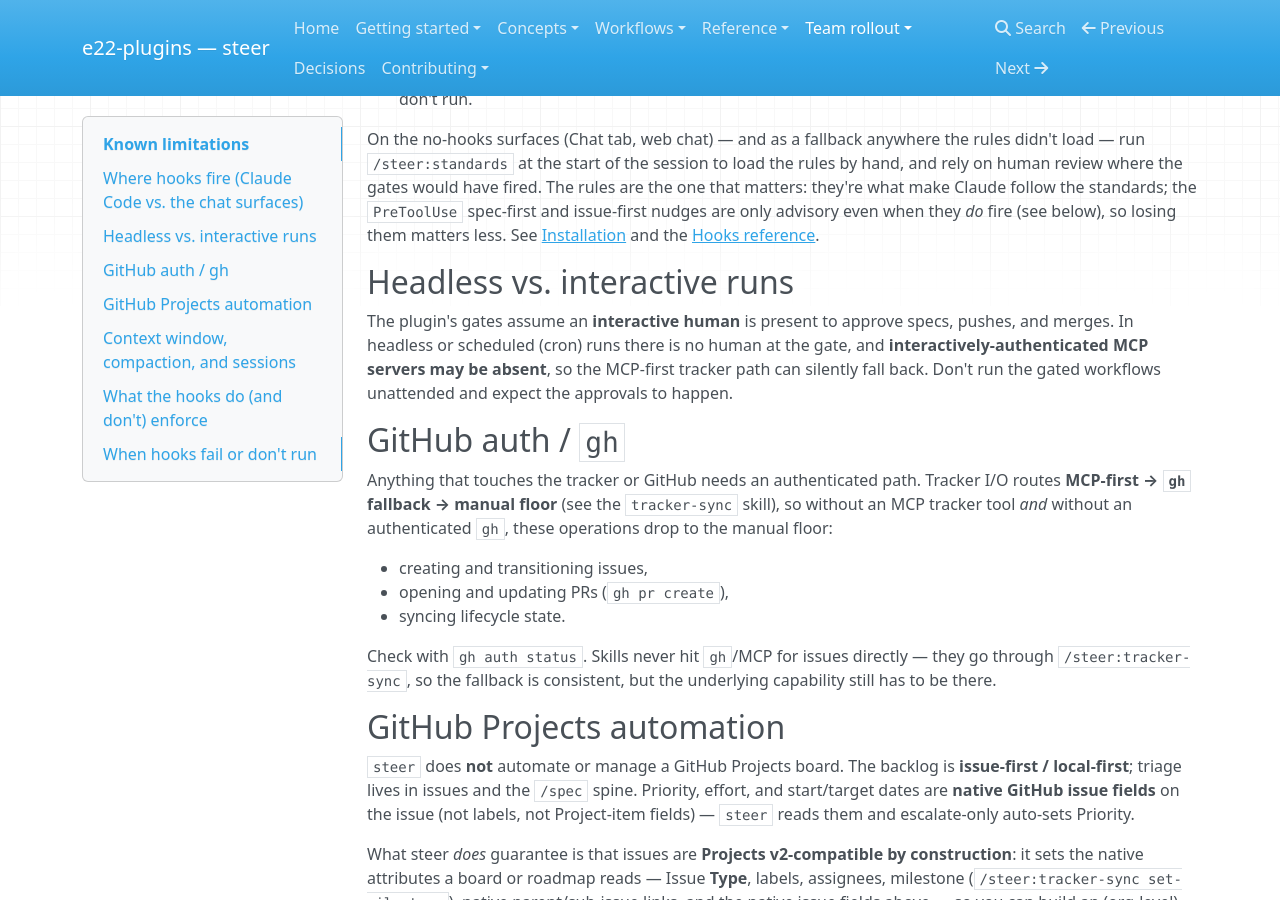
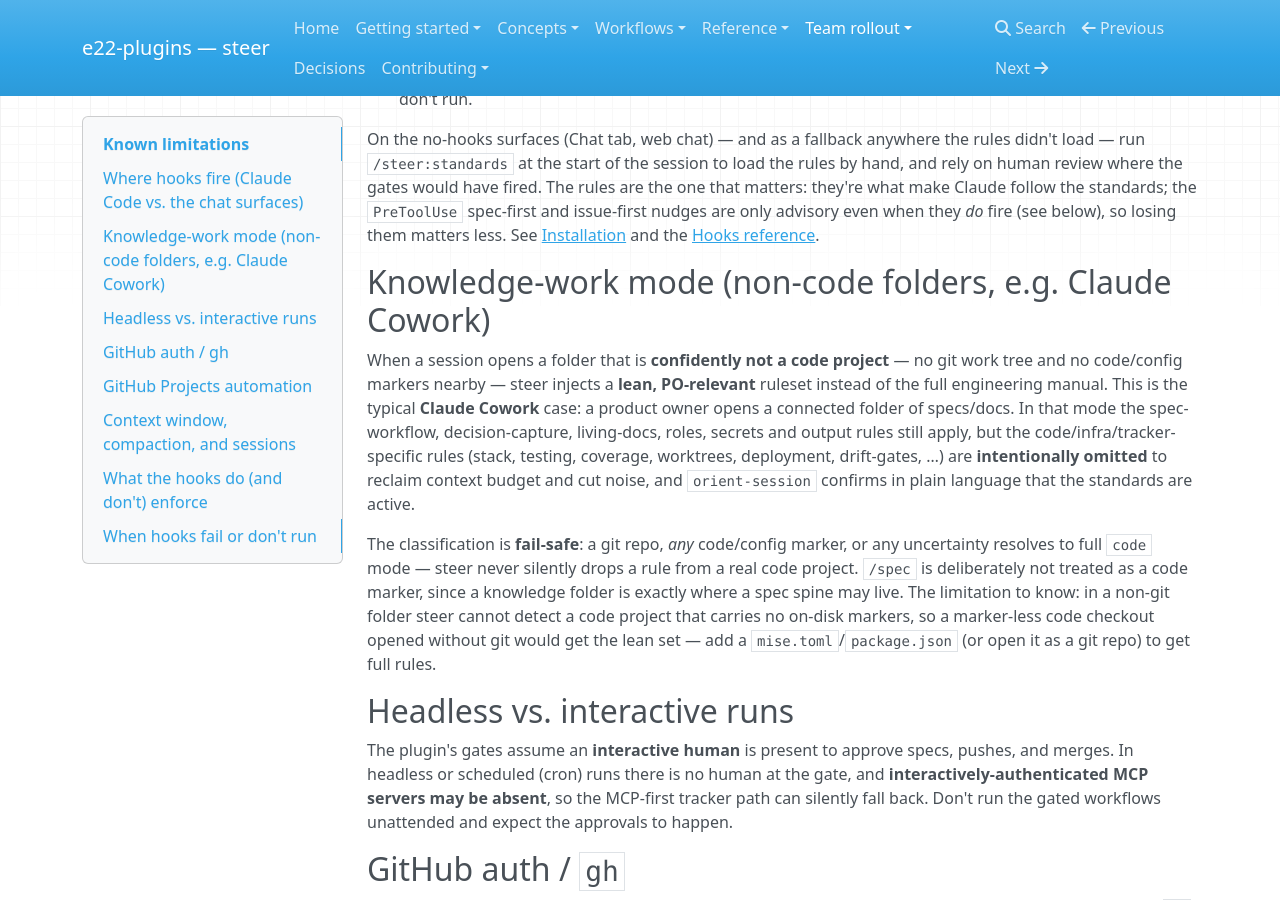
Before and after one commit to element22llc/e22-plugins, an MkDocs documentation site: the page built from docs/reference/known-limitations.md, in a window 1280 px wide and 900 px high, scrolled down 454 px. Built offline with MkDocs 1.6.1, drawn with Linux system fonts in a browser that asks for light colours; nearby versions of some CDN libraries.

Commit message:
feat(steer): knowledge-work mode hardens Cowork PO experience
steer works in Claude Cowork (the full hook lifecycle runs there), but every
hook anchors on a .git root: a Cowork product owner opens a non-git connected
folder of specs/docs, so inject-standards fails open and dumps all 30 rules
with zero orientation — the worst case for the least technical user.

Add a knowledge-work mode:
- steer_work_mode (lib/scope.sh) classifies a folder 'knowledge' only when
  confidently non-code (no git work tree, no code/config/source marker within
  maxdepth 2); any doubt → 'code' (fail-safe; never silently drops a rule).
- In knowledge mode inject-standards.sh injects only the lean, always-on
  PO-relevant core and skips every inject-when-marked rule. The code/CI/PR/
  worktree-specific rules (10,15,20,22,24,40,41,45,50,55,80,85,99) gained an
  inject-when=code-project marker; spec-workflow, decision-capture, living-docs,
  roles, issue-tracker, secrets, compliance and output stay always-on.
- orient-session.sh (startup-only, so no resume/compact re-fire) emits a
  plain-language "standards are active, just describe your goal" confirmation,
  closing the silent-injection trust gap for non-technical users.

Designed via independent plan review; hardened after a high-effort code review
(broadened the classifier to catch loose-source folders; scoped 50/99 which are
code-delivery checklists that contradicted the knowledge-mode banner).

Tests: +3 work_mode/inject/orient cases (228 hooktests pass). Docs: known-
limitations + CROSS-SURFACE updated. Full `mise run ci` green.

Co-Authored-By: Claude Opus 4.8 (1M context) <noreply@anthropic.com>

```diff
--- a/docs/reference/known-limitations.md
+++ b/docs/reference/known-limitations.md
@@ -29,6 +29,26 @@ rules are the one that matters: they're what make Claude follow the standards; t
 *do* fire (see below), so losing them matters less. See
 [Installation](../getting-started/installation.md) and the
 [Hooks reference](hooks.md).
+
+## Knowledge-work mode (non-code folders, e.g. Claude Cowork)
+
+When a session opens a folder that is **confidently not a code project** — no git
+work tree and no code/config markers nearby — steer injects a **lean,
+PO-relevant** ruleset instead of the full engineering manual. This is the typical
+**Claude Cowork** case: a product owner opens a connected folder of specs/docs.
+In that mode the spec-workflow, decision-capture, living-docs, roles, secrets and
+output rules still apply, but the code/infra/tracker-specific rules (stack,
+testing, coverage, worktrees, deployment, drift-gates, …) are **intentionally
+omitted** to reclaim context budget and cut noise, and `orient-session` confirms
+in plain language that the standards are active.
+
+The classification is **fail-safe**: a git repo, *any* code/config marker, or any
+uncertainty resolves to full `code` mode — steer never silently drops a rule from
+a real code project. `/spec` is deliberately not treated as a code marker, since a
+knowledge folder is exactly where a spec spine may live. The limitation to know:
+in a non-git folder steer cannot detect a code project that carries no on-disk
+markers, so a marker-less code checkout opened without git would get the lean set
+— add a `mise.toml`/`package.json` (or open it as a git repo) to get full rules.
 
 ## Headless vs. interactive runs
 
```
Also changed, not shown: CHANGELOG.md (+25 -0 lines), CROSS-SURFACE.md (+12 -6 lines), plugins/steer/rules/10-stack.md (+1 -0 lines), plugins/steer/rules/15-commands.md (+1 -0 lines), plugins/steer/rules/20-layout.md (+1 -0 lines), plugins/steer/rules/22-housekeeping.md (+1 -0 lines), plugins/steer/rules/24-worktrees.md (+1 -0 lines), plugins/steer/rules/40-testing.md (+1 -0 lines), plugins/steer/rules/41-coverage.md (+1 -0 lines), plugins/steer/rules/45-commit-autonomy.md (+1 -0 lines), plugins/steer/rules/50-definition-of-done.md (+1 -0 lines), plugins/steer/rules/55-drift-gates.md (+1 -0 lines), plugins/steer/rules/80-change-size.md (+1 -0 lines), plugins/steer/rules/85-practices.md (+1 -0 lines), 1 more files, 4 other files.
